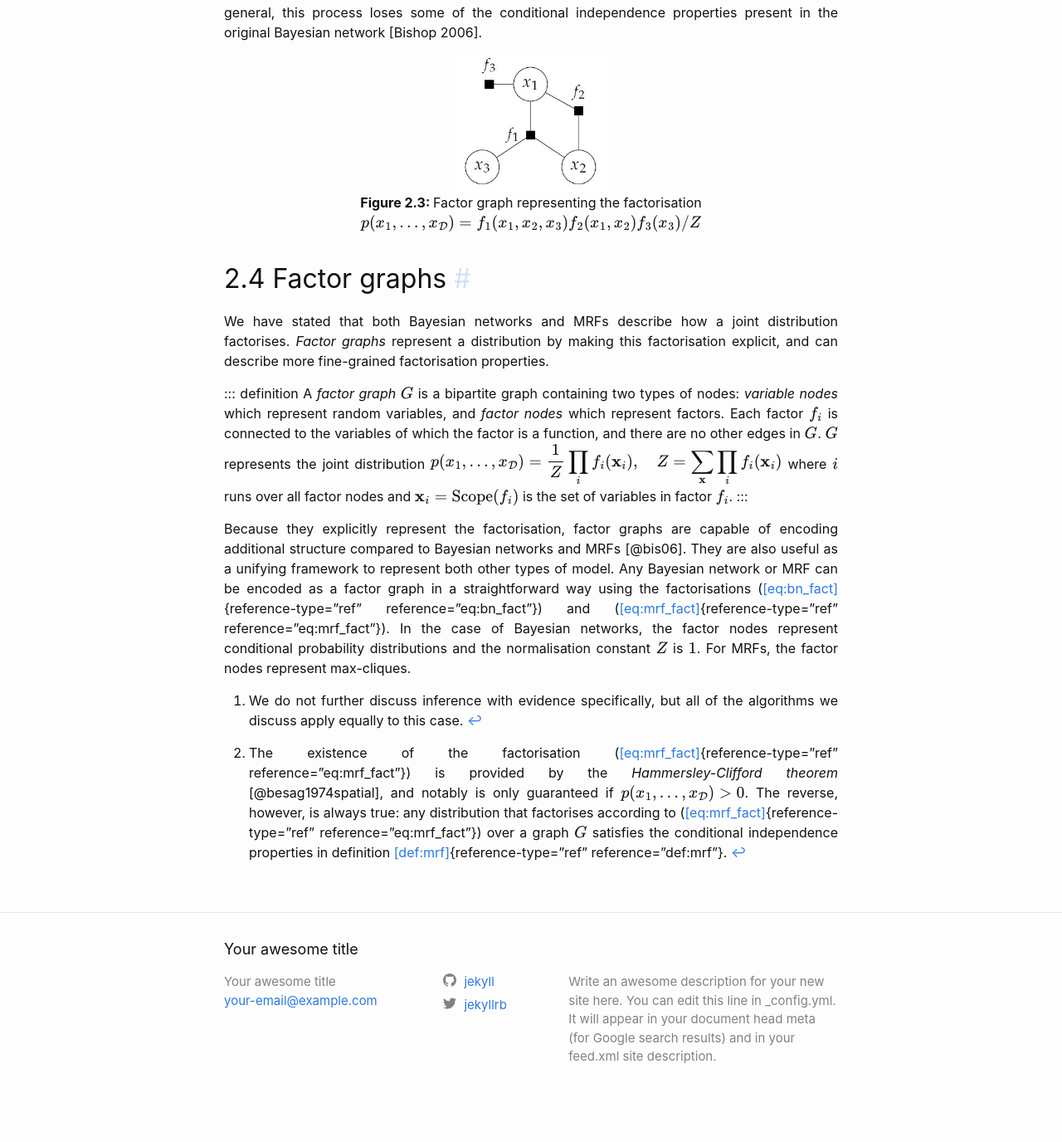
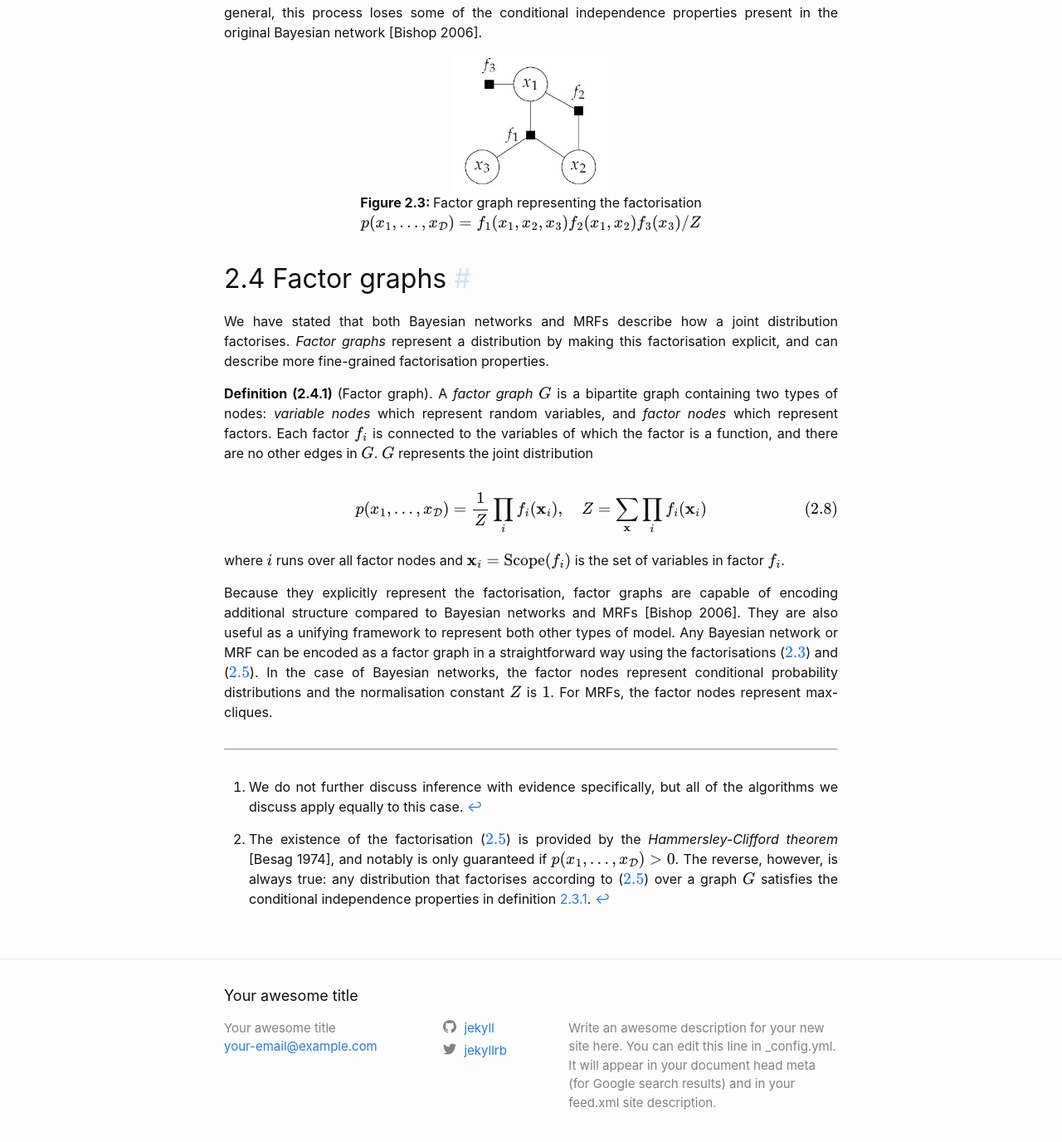
Before and after one commit to akxlr/akxlr.github.io, a Jekyll site: the page built from _posts/2022-02-21-chapter-2.md, in a window 1280 px wide and 1400 px high, scrolled down 6407 px. Shown: the top 1376 px of the window at 83% size. Built offline with Jekyll 4.4.1, drawn with Linux system fonts in a browser that asks for light colours; before the commit the page ends 7752 px from its top, so only the background shows below that.

Commit message:
more content edit

```diff
--- a/_posts/2022-02-21-chapter-2.md
+++ b/_posts/2022-02-21-chapter-2.md
@@ -10,6 +10,7 @@ isi25: "Ising 1925"
 bis06: "Bishop 2006"
 dom14: "Domke 2014"
 pit36: "Pitman 1936"
+besag1974spatial: "Besag 1974"
 ### end of Bibliography ###
 ---
 
@@ -189,7 +190,7 @@ $\mathcal{D}$ nodes representing random variables
 $\sublist{X}{\mathcal{D}}$ respectively. A probability distribution
 $p(\sublist{x}{\mathcal{D}})$ is a *Markov random field* with respect to
 $G$ if, for any disjoint subsets $A$, $B$ and $C$ of nodes in $G$,
-{:.def text='2.3.1'}
+{:.def text='2.3.1' id='def-2.3.1'}
 
 $$
 \begin{align}
@@ -336,26 +337,29 @@ distribution factorises. *Factor graphs* represent a distribution by
 making this factorisation explicit, and can describe more fine-grained
 factorisation properties.
 
-::: definition
-A *factor graph* $G$ is a bipartite graph containing two types of nodes:
+(Factor graph). A *factor graph* $G$ is a bipartite graph containing two types of nodes:
 *variable nodes* which represent random variables, and *factor nodes*
 which represent factors. Each factor $f_i$ is connected to the variables
 of which the factor is a function, and there are no other edges in $G$.
-$G$ represents the joint distribution $$\begin{aligned}
-    p(\sublist{x}{\mathcal{D}}) = \frac{1}{Z} \prod_i f_i(\mathbf{x}_i), \quad Z = \sum_{\mathbf{x}}\prod_i f_i(\mathbf{x}_i)\end{aligned}$$
+$G$ represents the joint distribution
+{:.def text='2.4.1'}
+
+$$
+\begin{align}
+    p(\sublist{x}{\mathcal{D}}) = \frac{1}{Z} \prod_i f_i(\mathbf{x}_i), \quad Z = \sum_{\mathbf{x}}\prod_i f_i(\mathbf{x}_i) \tag{2.8}\label{2.8}
+\end{align}
+$$
+
 where $i$ runs over all factor nodes and $\mathbf{x}_i=\scope{(f_i)}$ is
 the set of variables in factor $f_i$.
-:::
 
 Because they explicitly represent the factorisation, factor graphs are
 capable of encoding additional structure compared to Bayesian networks
-and MRFs [@bis06]. They are also useful as a unifying framework to
+and MRFs [{{page.bis06}}]. They are also useful as a unifying framework to
 represent both other types of model. Any Bayesian network or MRF can be
 encoded as a factor graph in a straightforward way using the
-factorisations ([\[eq:bn_fact\]](#eq:bn_fact){reference-type="ref"
-reference="eq:bn_fact"}) and
-([\[eq:mrf_fact\]](#eq:mrf_fact){reference-type="ref"
-reference="eq:mrf_fact"}). In the case of Bayesian networks, the factor
+factorisations (\ref{eq:bn_fact}) and (\ref{eq:mrf_fact}).
+In the case of Bayesian networks, the factor
 nodes represent conditional probability distributions and the
 normalisation constant $Z$ is $1$. For MRFs, the factor nodes represent
 max-cliques.
@@ -363,17 +367,16 @@ max-cliques.
 
 
 
+---
+{:.end-section}
 
 [^1]: We do not further discuss inference with evidence specifically,
     but all of the algorithms we discuss apply equally to this case.
 
 [^2]: The existence of the factorisation
-    ([\[eq:mrf_fact\]](#eq:mrf_fact){reference-type="ref"
-    reference="eq:mrf_fact"}) is provided by the *Hammersley-Clifford
-    theorem* [@besag1974spatial], and notably is only guaranteed if
+    (\ref{eq:mrf_fact}) is provided by the *Hammersley-Clifford
+    theorem* [{{page.besag1974spatial}}], and notably is only guaranteed if
     $p(\sublist{x}{\mathcal{D}})>0$. The reverse, however, is always
     true: any distribution that factorises according to
-    ([\[eq:mrf_fact\]](#eq:mrf_fact){reference-type="ref"
-    reference="eq:mrf_fact"}) over a graph $G$ satisfies the conditional
-    independence properties in definition
-    [\[def:mrf\]](#def:mrf){reference-type="ref" reference="def:mrf"}.
+    (\ref{eq:mrf_fact}) over a graph $G$ satisfies the conditional
+    independence properties in definition [2.3.1]({{ post_url | prepend: "#def-2.3.1" }}).
--- a/_sass/custom.scss
+++ b/_sass/custom.scss
@@ -124,3 +124,8 @@ opacity: 0.5;
     }
   }
 }
+
+hr.end-section {
+  margin-top: 2rem;
+  margin-bottom: 2rem;
+}
```
